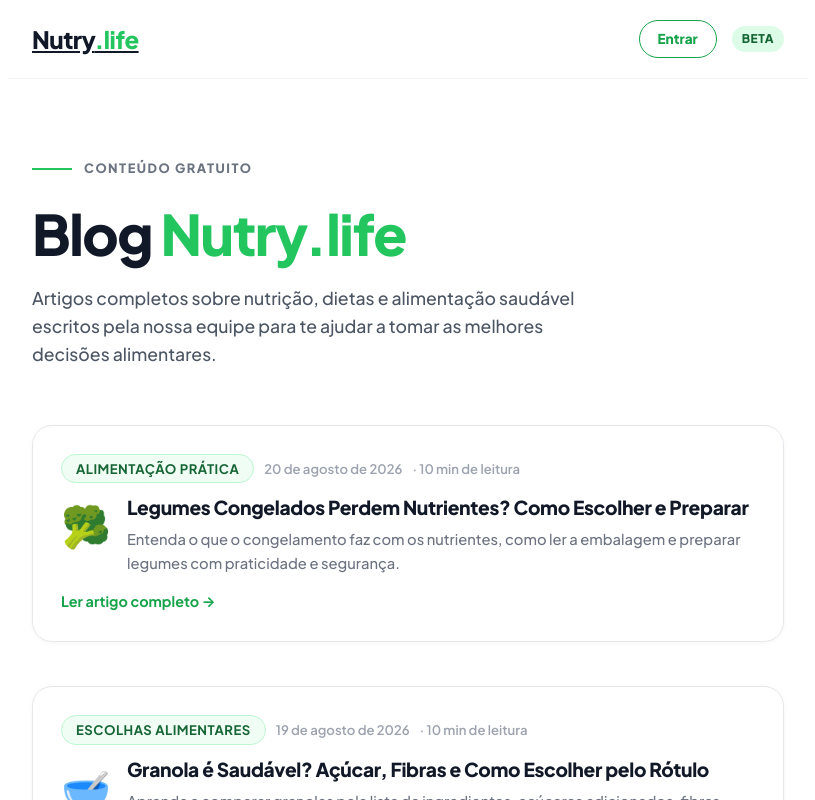
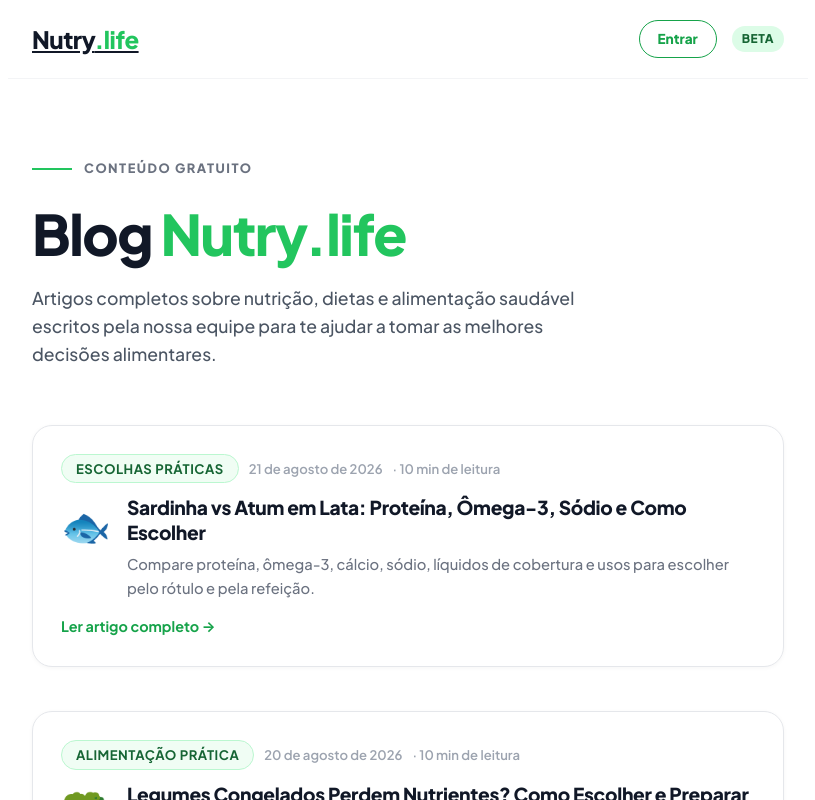
Before and after one commit to elevanceseguros/Nutri, a Next.js app: page /blog in a window 1280 px wide. Shown: the top 800 px of the page, without its empty margins (232-1047 px from the left). Built offline with nearby package versions, Linux system fonts and the light colour scheme.

Commit message:
Adiciona artigo de 21/08 ao índice do blog

```diff
--- a/src/app/blog/page.tsx
+++ b/src/app/blog/page.tsx
@@ -14,6 +14,15 @@ export const metadata: Metadata = {
 };
 
 const posts = [
+  {
+    slug: "sardinha-vs-atum-lata-como-escolher",
+    titulo: "Sardinha vs Atum em Lata: Proteína, Ômega-3, Sódio e Como Escolher",
+    descricao: "Compare proteína, ômega-3, cálcio, sódio, líquidos de cobertura e usos para escolher pelo rótulo e pela refeição.",
+    data: "21 de agosto de 2026",
+    tempo: "10 min de leitura",
+    tag: "Escolhas práticas",
+    emoji: "🐟",
+  },
   {
     slug: "legumes-congelados-nutrientes-como-preparar",
     titulo: "Legumes Congelados Perdem Nutrientes? Como Escolher e Preparar",
```
